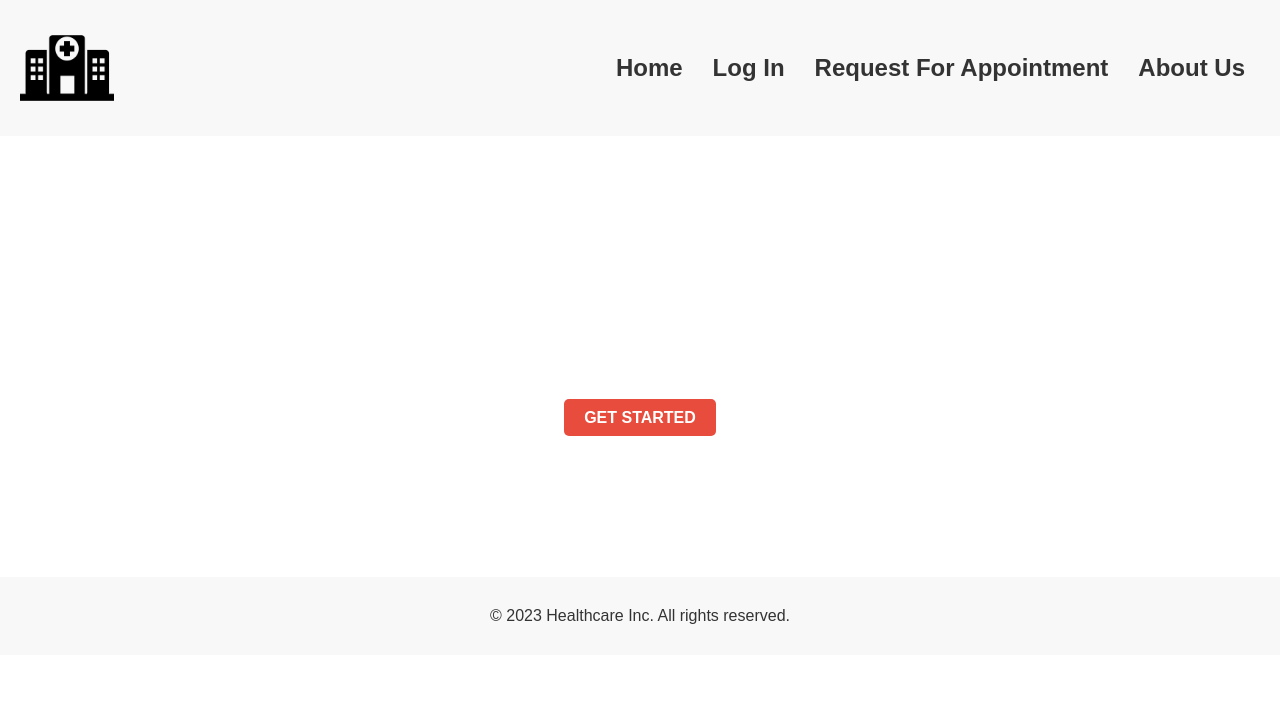
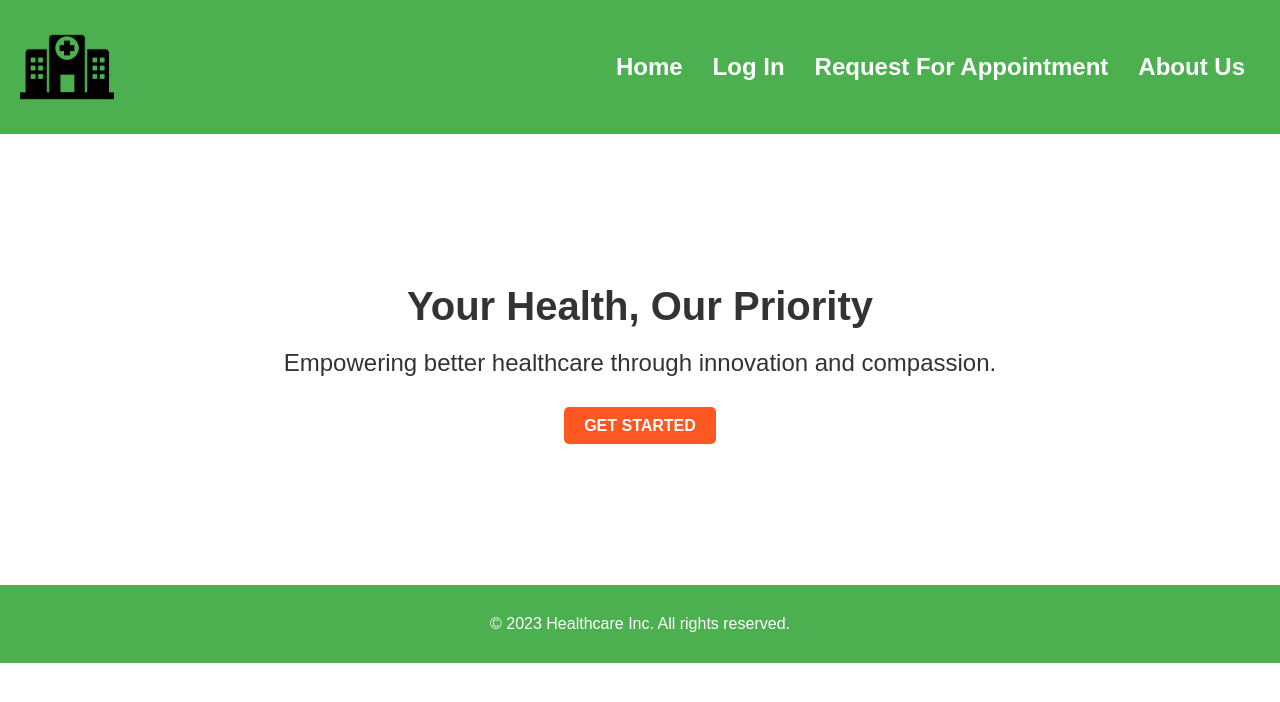
Before and after one commit to Kashish-gitt/iemhacks_Bytes, a website: page homepage.html in a window 1280 px wide. Drawn offline with Linux system fonts and the light colour scheme.

Commit message:
Update homepage.html

```diff
--- a/homepage.html
+++ b/homepage.html
@@ -1,19 +1,15 @@
-
 <!DOCTYPE html>
 <html lang="en">
-
 <head>
     <meta charset="UTF-8">
     <meta name="viewport" content="width=device-width, initial-scale=1.0">
     <title>Healthcare</title>
     <style>
-
         * {
             margin: 0;
             padding: 0;
             box-sizing: border-box;
         }
-
 
         body {
             font-family: Arial, sans-serif;
@@ -24,12 +20,23 @@
             justify-content: space-between;
             align-items: center;
             padding: 20px;
-            background-color: #f8f8f8;
+            background-color: #4CAF50; /* Green background */
+            opacity: 0; /* Initially hidden */
+            animation: fadeInNav 1s ease-in-out forwards; /* Fade-in animation for navigation */
+        }
+
+        @keyframes fadeInNav {
+            0% {
+                opacity: 0;
+            }
+            100% {
+                opacity: 1;
+            }
         }
 
         nav img {
             width: 94px;
-            height: 12vh;
+            height: auto;
         }
 
         nav ul {
@@ -39,59 +46,137 @@
 
         nav a {
             text-decoration: none;
-            color: #333;
-            font-size: 3vh;
+            color: #fff; /* White text for contrast */
+            font-size: 1.5rem;
             margin: 0 15px;
             font-weight: bold;
+            transition: color 0.3s ease;
+        }
+
+        nav a:hover {
+            color: black; /* Hover color */
         }
 
         .hero {
             background-image: url('healthcare_bg.jpg');
             background-size: cover;
             background-position: center;
-            color: white;
+            color: #333; /* Dark text for readability */
             text-align: center;
             padding: 150px 0;
+            opacity: 0; /* Initially hidden */
+            animation: fadeInHero 1s ease-in-out forwards; /* Fade-in animation for hero section */
+            transform: translateZ(0); /* Create a stacking context for parallax effect */
+        }
+
+        @keyframes fadeInHero {
+            0% {
+                opacity: 0;
+            }
+            100% {
+                opacity: 1;
+            }
         }
 
         .hero h1 {
-            font-size: 36px;
+            font-size: 2.5rem;
             margin-bottom: 20px;
+            animation: fadeinout 10s linear forwards;
+
         }
+        @keyframes fadeinout{
+
+0%,100% { opacity: 0.1; }
+
+50% { opacity: 1; }
+
+}
 
         .hero p {
-            font-size: 18px;
+            font-size: 1.5rem;
             margin-bottom: 40px;
+            animation: fadeinout 10s linear forwards;
+
         }
 
         .cta-button {
-            background-color: #e74c3c;
-            color: white;
+            background-color: #FF5722; /* Orange button */
+            color: #fff;
             padding: 10px 20px;
             border-radius: 5px;
             text-transform: uppercase;
             text-decoration: none;
             font-weight: bold;
+            transition: background-color 0.3s ease;
+        }
+
+        .cta-button:hover {
+            background-color: #e64a19; /* Hover background color */
+            color: black;
         }
 
         footer {
             text-align: center;
             padding: 30px 0;
-            background-color: #f8f8f8;
+            background-color: #4CAF50; /* Green background */
+            opacity: 0; /* Initially hidden */
+            animation: fadeInFooter 1s ease-in-out forwards; /* Fade-in animation for footer */
+        }
+
+        @keyframes fadeInFooter {
+            0% {
+                opacity: 0;
+            }
+            100% {
+                opacity: 1;
+            }
         }
 
         footer p {
-            color: #333;
+            color: #fff; /* White text for contrast */
         }
+        .fade-in {
+            opacity: 0;
+            animation: fadeIn 1s ease-in-out forwards;
+        }
+
+        /* Fade-out animation for hero h1 and p */
+        .fade-out {
+            opacity: 1;
+            animation: fadeOut 1s ease-in-out forwards;
+        }
+
+        @keyframes fadeIn {
+            0% {
+                opacity: 0;
+                transform: translateY(20px); /* Optional: Add a slight vertical movement */
+            }
+            100% {
+                opacity: 1;
+                transform: translateY(0);
+            }
+        }
+
+        @keyframes fadeOut {
+            0% {
+                opacity: 1;
+                transform: translateY(0);
+            }
+            100% {
+                opacity: 0;
+                transform: translateY(-20px);
+            }
+        }
+
     </style>
 </head>
 
 <body>
 
     <nav>
-        <img src="logohospital.png" alt="Healthcare Logo" class="img">
+        <img src="logohospital.png" alt="Healthcare Logo">
         <ul>
-            <li><a href="#">Home</a></li>
+            <li><a href="homepage.html">Home</a></li>
             <li><a href="login.html">Log In</a></li>
             <li><a href="appointment_request.html">Request For Appointment</a></li>
             <li><a href="#">About Us</a></li>
@@ -99,9 +184,9 @@
     </nav>
 
     <div class="hero">
-        <h1>Your Health, Our Priority</h1>
-        <p>Empowering better healthcare through innovation and compassion.</p>
-        <a href="signup.html" class="cta-button">Get Started</a>
+        <h1 class="fade-in">Your Health, Our Priority</h1>
+        <p class="fade-in">Empowering better healthcare through innovation and compassion.</p>
+        <a href="student_faculty.html" class="cta-button">Get Started</a>
     </div>
 
     <footer>
@@ -109,5 +194,4 @@
     </footer>
 
 </body>
-
 </html>
```
